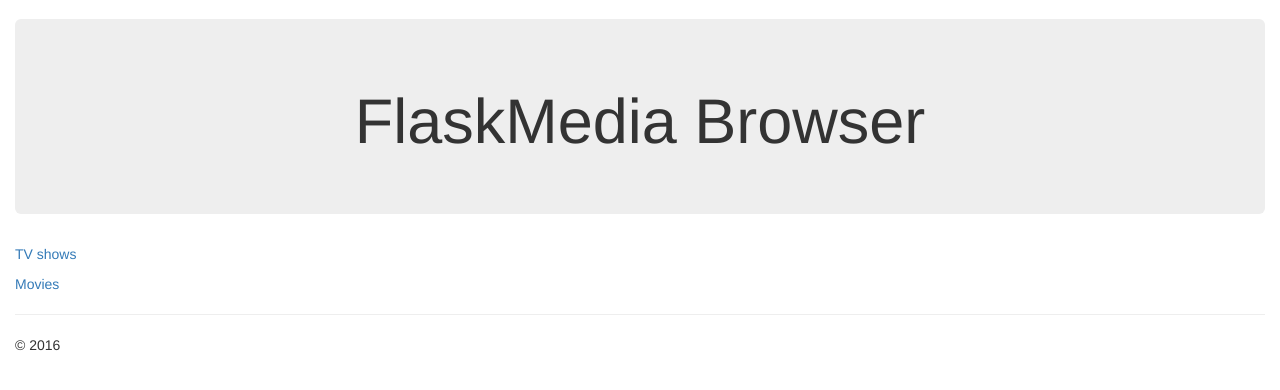
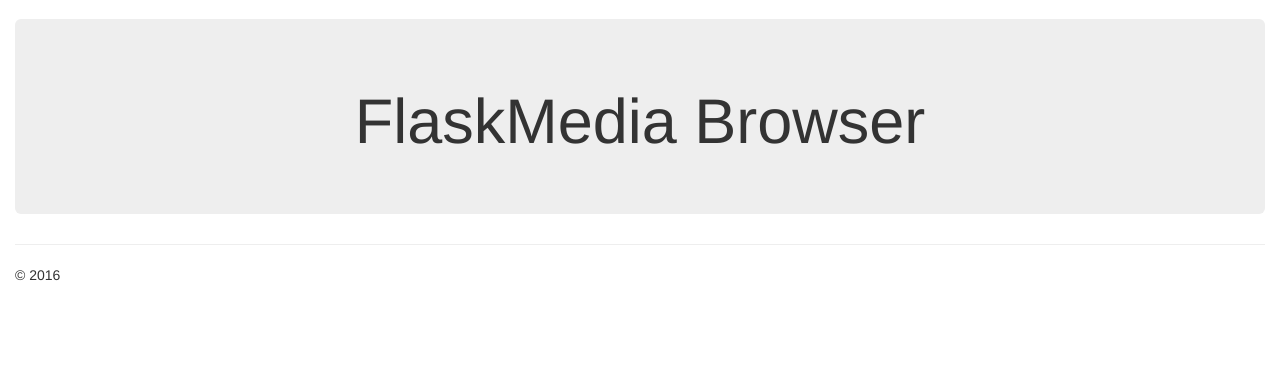
Before and after one commit to samcheck/PyMedia, a Flask app: page / in a window 1280 px wide. Shown: the part 51-441 px from the top of the page. Run offline with Flask 2, Linux system fonts and the light colour scheme; some libraries are stand-ins or nearby versions.

Commit message:
Removing redundant links in index

```diff
--- a/FlaskMedia/templates/index.html
+++ b/FlaskMedia/templates/index.html
@@ -3,6 +3,4 @@
 <div class="jumbotron text-center">
 	<h1>FlaskMedia Browser</h1>
 </div>
-	<p><a href="{{ url_for('TVseries') }}">TV shows</a></p>
-    <p><a href="{{ url_for('Movie_all') }}">Movies</a></p>
 {% endblock %}
```
